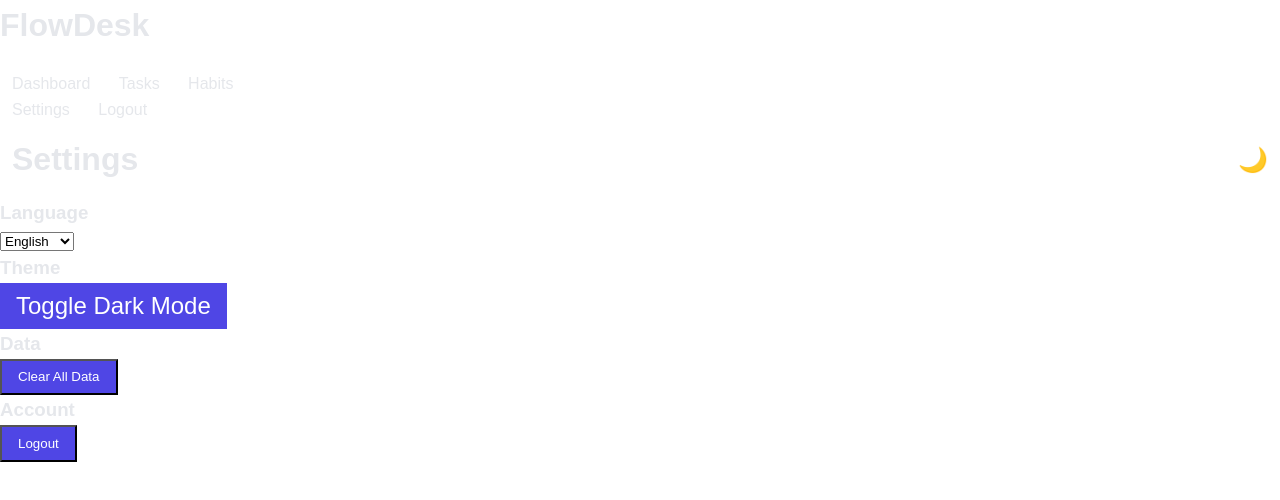
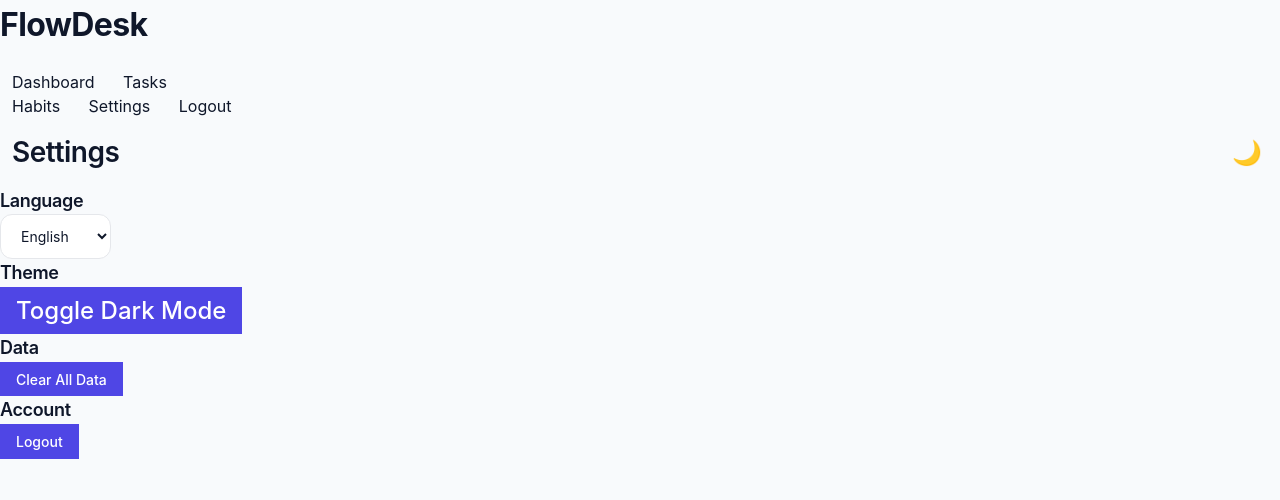
Before and after one commit to Sayed24/FlowDesk, a plain HTML site: page settings.html in a window 1280 px wide. Drawn offline with Linux system fonts and the light colour scheme; sample sign-in values are in the browser's storage.

Commit message:
Update base.css

```diff
--- a/css/base.css
+++ b/css/base.css
@@ -1,27 +1,114 @@
-/* Reset */
+/* =====================================================
+   FlowDesk — Base Styles
+   Material clarity × iOS smoothness
+   File: css/base.css
+   ===================================================== */
+
+/* ---------- RESET ---------- */
 *,
 *::before,
 *::after {
-  margin: 0;
-  padding: 0;
   box-sizing: border-box;
 }
 
-/* Body */
-body {
-  font-family: 'Arial', sans-serif;
-  background-color: var(--background-light);
-  color: var(--text-dark);
-  line-height: 1.6;
-  margin: 0;
-  padding: 0;
+html {
+  -webkit-text-size-adjust: 100%;
+  scroll-behavior: smooth;
 }
 
-/* Links */
+body {
+  margin: 0;
+  font-family: var(--font-ui);
+  font-size: var(--text-md);
+  line-height: 1.55;
+  background: var(--bg);
+  color: var(--text);
+  transition:
+    background var(--speed) var(--ease),
+    color var(--speed) var(--ease);
+}
+
+/* ---------- TEXT ---------- */
+h1, h2, h3, h4 {
+  margin: 0;
+  font-weight: var(--weight-bold);
+  letter-spacing: -0.02em;
+}
+
+h1 { font-size: var(--text-2xl); }
+h2 { font-size: var(--text-xl); }
+h3 { font-size: var(--text-lg); }
+h4 { font-size: var(--text-md); }
+
+p {
+  margin: 0;
+  color: var(--muted);
+}
+
+/* ---------- LINKS ---------- */
 a {
+  color: inherit;
   text-decoration: none;
+}
+
+/* ---------- BUTTONS ---------- */
+button {
+  font-family: inherit;
+  font-size: var(--text-sm);
+  cursor: pointer;
+  border: none;
+  outline: none;
+  background: none;
   color: inherit;
+  transition:
+    transform var(--speed-fast) var(--ease),
+    background var(--speed) var(--ease),
+    color var(--speed) var(--ease);
 }
-a:hover {
-  text-decoration: underline;
+
+button:active {
+  transform: scale(.97);
 }
+
+/* ---------- INPUTS ---------- */
+input,
+select {
+  font-family: inherit;
+  font-size: var(--text-sm);
+  padding: var(--space-3) var(--space-4);
+  border-radius: var(--radius-md);
+  border: 1px solid var(--border);
+  background: var(--surface);
+  color: var(--text);
+  transition:
+    border var(--speed) var(--ease),
+    box-shadow var(--speed) var(--ease),
+    background var(--speed) var(--ease);
+}
+
+input:focus,
+select:focus {
+  border-color: var(--primary);
+  box-shadow: 0 0 0 3px rgba(79,70,229,.15);
+}
+
+/* ---------- SCROLLBAR ---------- */
+::-webkit-scrollbar {
+  width: 10px;
+}
+
+::-webkit-scrollbar-thumb {
+  background: var(--border);
+  border-radius: 8px;
+}
+
+/* ---------- UTILITIES ---------- */
+.hidden {
+  display: none !important;
+}
+
+.center {
+  display: flex;
+  align-items: center;
+  justify-content: center;
+}
```
